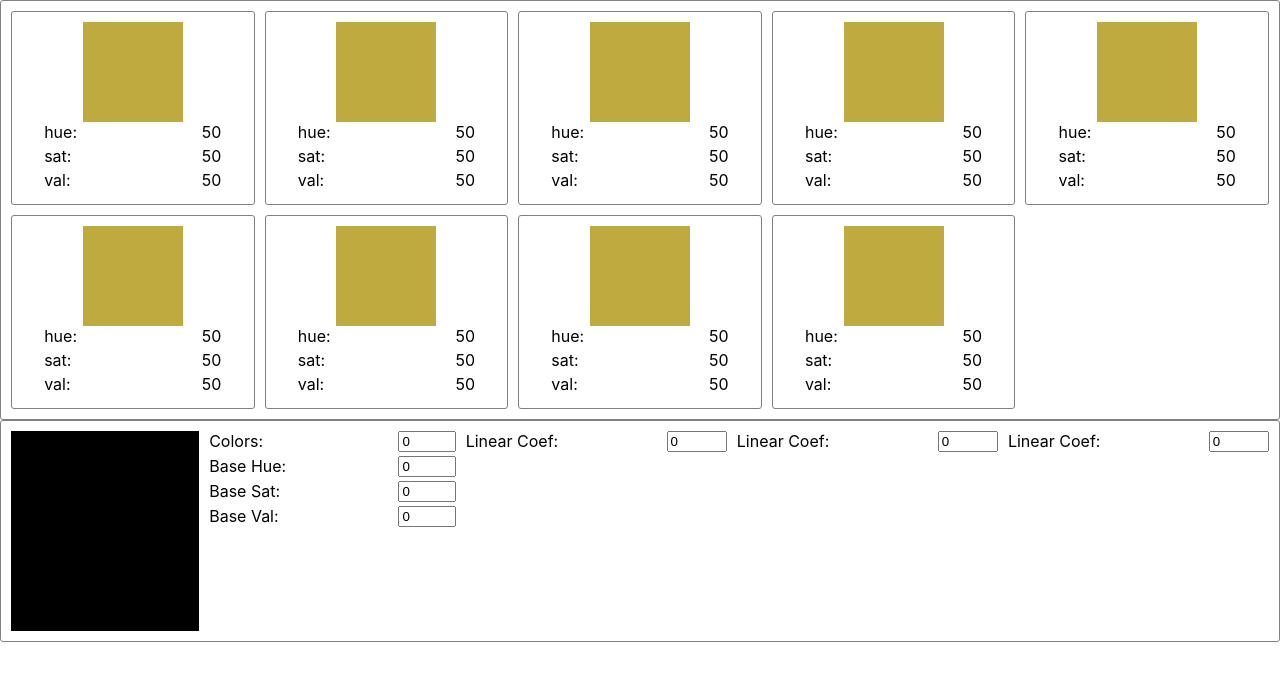
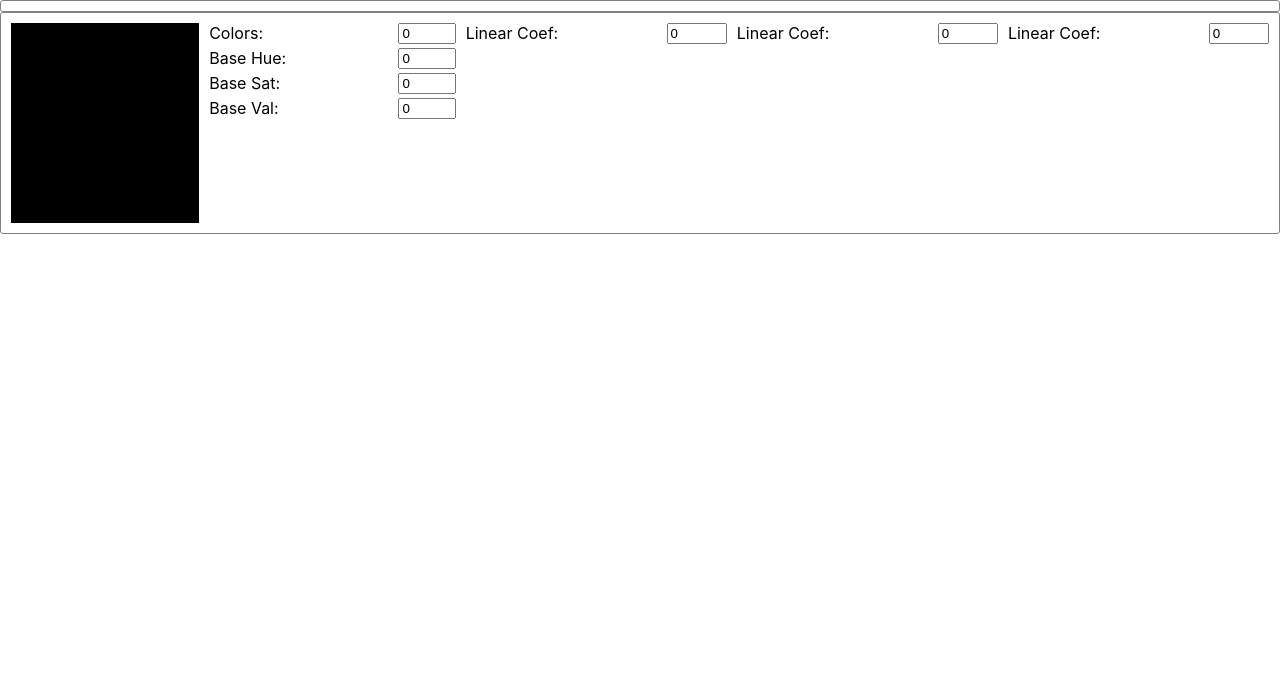
Before and after one commit to PeterTSmith/palette-calculator, a React (Create React App) app: page / in a window 1280 px wide. Shown: the top 680 px of the page. Built offline with nearby package versions, Linux system fonts and the light colour scheme.

Commit message:
initial coordinating components via state in app

```diff
--- a/src/App.js
+++ b/src/App.js
@@ -1,61 +1,47 @@
-import './App.css';
+import { useEffect, useState } from 'react';
 import ColorDisplay from './components/ColorDisplay/ColorDisplay';
 import SwatchDesigner from './components/SwatchDesigner/SwatchDesigner';
+import setSwatchValueFactory from './utils/setSwatchValueFactory';
+import './App.css';
 
 function App() {
-  const activeColors = [
-    {
-      hue: 50,
-      sat: 50,
-      val: 50
-    },
-    {
-      hue: 50,
-      sat: 50,
-      val: 50
-    },
-    {
-      hue: 50,
-      sat: 50,
-      val: 50
-    },
-    {
-      hue: 50,
-      sat: 50,
-      val: 50
-    },
-    {
-      hue: 50,
-      sat: 50,
-      val: 50
-    },
-    {
-      hue: 50,
-      sat: 50,
-      val: 50
-    },
-    {
-      hue: 50,
-      sat: 50,
-      val: 50
-    },
-    {
-      hue: 50,
-      sat: 50,
-      val: 50
-    },
-    {
-      hue: 50,
-      sat: 50,
-      val: 50
-    },
-  ];
-  return (
-    <div className="App">
-      <ColorDisplay activeColors={activeColors} />
-      <SwatchDesigner />
-    </div>
-  );
+    const initialSwatchId = new Date().getTime();
+    const [ palette, setPalette ] = useState([
+        {
+            id: initialSwatchId,
+            name: "",
+            colors: 0,
+            hue: 0,
+            sat: 0,
+            val: 0,
+            hueLinearCoef: 0,
+            satLinearCoef: 0,
+            valLinearCoef: 0
+        }
+    ]);
+    const [ activeSwatchId, setActiveSwatchId ] = useState(initialSwatchId);
+
+    const activeSwatch = palette.find((swatch) => swatch.id === activeSwatchId);
+    const activeColors = [];
+
+    for( let i = 0; i < activeSwatch?.colors; i++ ) {
+        activeColors.push({
+            hue: activeSwatch.hue + activeSwatch.hueLinearCoef*i,
+            sat: activeSwatch.sat + activeSwatch.satLinearCoef*i,
+            val: activeSwatch.val + activeSwatch.valLinearCoef*i
+        });
+    }
+
+    return (
+        <div className="App">
+            {<ColorDisplay activeColors={activeColors} />}
+            {palette.map((swatch) => {
+                return (
+                    <SwatchDesigner swatch={swatch} setSwatchValue={setSwatchValueFactory(swatch.id, palette, setPalette)} setActiveSwatchId={setActiveSwatchId} />
+                );
+            })}
+        </div>
+    );
 }
 
 export default App;
--- a/src/components/ColorDetailTile/ColorDetailTile.js
+++ b/src/components/ColorDetailTile/ColorDetailTile.js
@@ -11,9 +11,9 @@ export const ColorDetailTile = (props) => {
                 <ColorPatch hue={hue} sat={sat} val={val} />
             </div>
             <div className='hsvDetails'>
-                <FormRow type={"hue"} number={hue} />
-                <FormRow type={"sat"} number={sat} />
-                <FormRow type={"val"} number={val} />
+                <FormRow label={"hue"} number={hue} />
+                <FormRow label={"sat"} number={sat} />
+                <FormRow label={"val"} number={val} />
             </div>
         </div>
     );
--- a/src/components/FormRow/FormRow.js
+++ b/src/components/FormRow/FormRow.js
@@ -1,24 +1,33 @@
-import React from "react";
+import React, { useEffect, useState } from "react";
 import './FormRow.css';
 
 export const FormRow = (props) => {
-    const { type, number, setNumber, write} = props;
+    const { label, number, setNumber, write} = props;
 
     return (
         <div className='formRow'>
             <div>
-                {type}:
+                {label}:
             </div>
-            {inputOrDisplay(write, number, setNumber)}
+            <FormRowValue write={write} number={number} setNumber={setNumber}/>
         </div>
     );
 }
 
-const inputOrDisplay = (write, number, setNumber) => {
+const FormRowValue = (props) => {
+    const { write, number, setNumber } = props;
+    const [localNumber, setLocalNumber] = useState(number);
+
     if(write) {
         return (
-            <input className='formRowInput' value={number} onChange={(event) => {
-                setNumber(event.target.value);
+            <input className='formRowInput' value={localNumber}
+            onChange={(event) => {
+                setLocalNumber(event.target.value);
+            }}
+            onBlur={() => {
+                const newNum = parseInt(localNumber);
+                setNumber(isNaN(newNum) ? 0 : newNum);
+                setLocalNumber(isNaN(newNum) ? 0 : newNum);
             }} />
         );
     }
--- a/src/components/SwatchDesigner/SwatchDesigner.js
+++ b/src/components/SwatchDesigner/SwatchDesigner.js
@@ -4,14 +4,16 @@ import FormRow from "../FormRow/FormRow";
 import './SwatchDesigner.css';
 
 export const SwatchDesigner = (props) => {
-    const [colors, setColors] = useState(0);
-    const [hue, setHue] = useState(0);
-    const [sat, setSat] = useState(0);
-    const [val, setVal] = useState(0);
+    const { swatch, setSwatchValue, setActiveSwatchId } = props;
+    const { colors, hue, sat, val, hueLinearCoef, satLinearCoef, valLinearCoef } = swatch;
 
-    const [hueLinearCoef, setHueLinearCoef] = useState(0);
-    const [satLinearCoef, setSatLinearCoef] = useState(0);
-    const [valLinearCoef, setValLinearCoef] = useState(0);
+    const setColors = (value) => setSwatchValue("colors", value);
+    const setHue = (value) => setSwatchValue("hue", value);
+    const setSat = (value) => setSwatchValue("sat", value);
+    const setVal = (value) => setSwatchValue("val", value);
+    const setHueLinearCoef = (value) => setSwatchValue("hueLinearCoef", value);
+    const setSatLinearCoef = (value) => setSwatchValue("satLinearCoef", value);
+    const setValLinearCoef = (value) => setSwatchValue("valLinearCoef", value);
 
     return (
         <div className="swatchDesignerContainer">
@@ -19,19 +21,19 @@ export const SwatchDesigner = (props) => {
                 <ColorPatch hue={hue} sat={sat} val={val} />
             </div>
             <div className="baseSwatchDetailContainer">
-                <FormRow type={"Colors"} number={colors} setNumber={setColors} write />
-                <FormRow type={"Base Hue"} number={hue} setNumber={setHue} write />
-                <FormRow type={"Base Sat"} number={sat} setNumber={setSat} write />
-                <FormRow type={"Base Val"} number={val} setNumber={setVal} write />
+                <FormRow label={"Colors"} number={colors} setNumber={setColors} write />
+                <FormRow label={"Base Hue"} number={hue} setNumber={setHue} write />
+                <FormRow label={"Base Sat"} number={sat} setNumber={setSat} write />
+                <FormRow label={"Base Val"} number={val} setNumber={setVal} write />
             </div>
             <div className="hueFunctionContainer">
-                <FormRow type={"Linear Coef"} number={hueLinearCoef} setNumber={setHueLinearCoef} write />
+                <FormRow label={"Linear Coef"} number={hueLinearCoef} setNumber={setHueLinearCoef} write />
             </div>
             <div className="satFunctionContainer">
-                <FormRow type={"Linear Coef"} number={satLinearCoef} setNumber={setSatLinearCoef} write />
+                <FormRow label={"Linear Coef"} number={satLinearCoef} setNumber={setSatLinearCoef} write />
             </div>
             <div className="valFunctionContainer">
-                <FormRow type={"Linear Coef"} number={valLinearCoef} setNumber={setValLinearCoef} write />
+                <FormRow label={"Linear Coef"} number={valLinearCoef} setNumber={setValLinearCoef} write />
             </div>
         </div>
     );
--- /dev/null
+++ b/src/utils/setSwatchValueFactory.js
@@ -0,0 +1,27 @@
+export const setSwatchValueFactory = (swatchName, palette, setPalette) => {
+    return ((index, newValue) => {
+        const newPalette = palette.map((swatch) => {
+            const newSwatch = {
+                id: swatch.id,
+                name: swatch.name,
+                colors: swatch.colors,
+                hue: swatch.hue,
+                sat: swatch.sat,
+                val: swatch.val,
+                hueLinearCoef: swatch.hueLinearCoef,
+                satLinearCoef: swatch.satLinearCoef,
+                valLinearCoef: swatch.valLinearCoef
+            };
+
+            if(swatch.id === swatchName) {
+                newSwatch[index] = newValue;
+            }
+
+            return newSwatch;
+        });
+
+        setPalette(newPalette);
+    });
+};
+
+export default setSwatchValueFactory;
```
